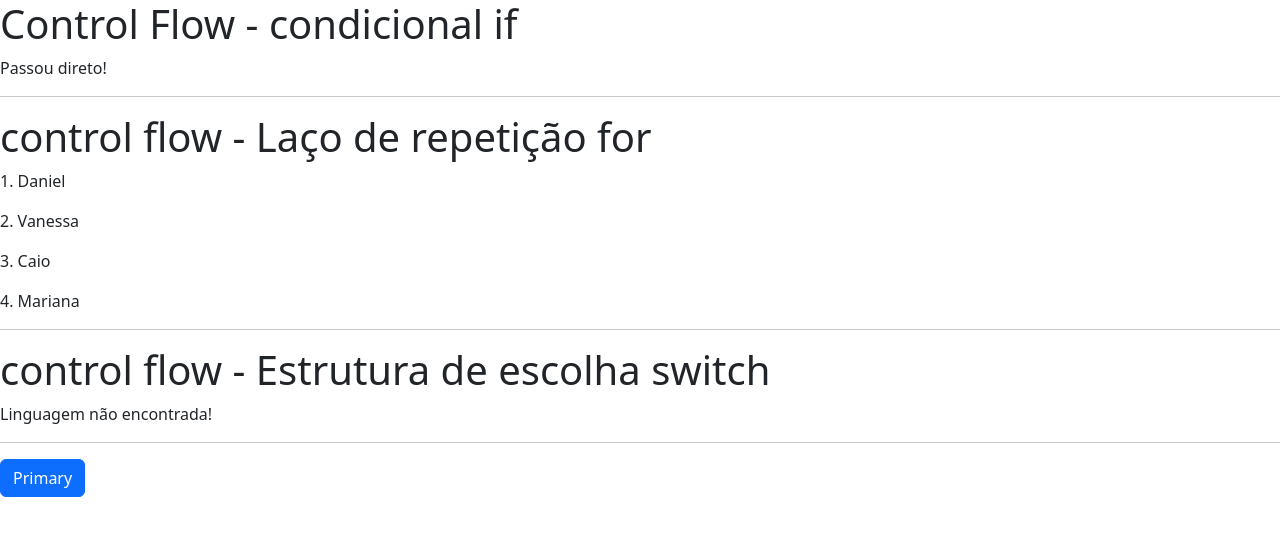
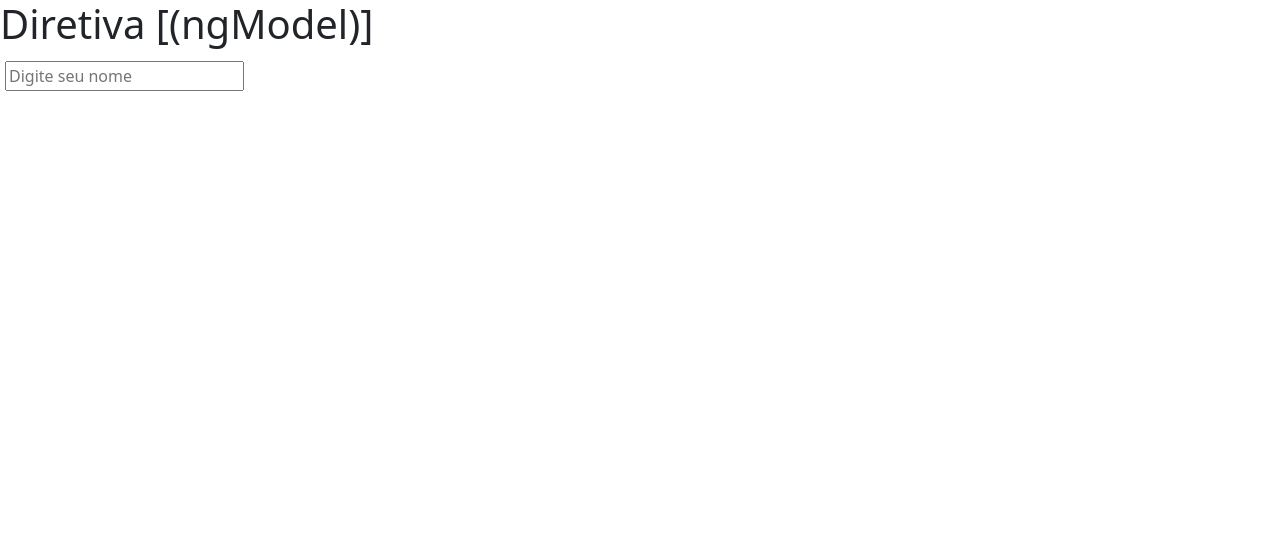
Before and after one commit to Daniel-Penelva/demo-angular17, an Angular app: page / in a window 1280 px wide. Shown: the top 536 px of the page. Built offline with nearby package versions, Linux system fonts and the light colour scheme.

Commit message:
criando componente formulario + diretiva [(ngModel)] + importando FormsModule (Parte 1)

```diff
--- a/src/app/app.component.html
+++ b/src/app/app.component.html
@@ -1 +1 @@
-<app-control-flow></app-control-flow>
+<app-formulario></app-formulario>
--- a/src/app/app.component.ts
+++ b/src/app/app.component.ts
@@ -4,13 +4,14 @@ import { RouterOutlet } from '@angular/router';
 import { Componente01Component } from "./componente01/componente01.component";
 import { DiretivasComponent } from "./diretivas/diretivas.component";
 import { ControlFlowComponent } from "./control-flow/control-flow.component";
+import { FormularioComponent } from "./formulario/formulario.component";
 
 @Component({
     selector: 'app-root',
     standalone: true,
     templateUrl: './app.component.html',
     styleUrls: ['./app.component.css'],
-    imports: [CommonModule, RouterOutlet, Componente01Component, DiretivasComponent, ControlFlowComponent]
+    imports: [CommonModule, RouterOutlet, Componente01Component, DiretivasComponent, ControlFlowComponent, FormularioComponent]
 })
 export class AppComponent {
   title = 'demo-angular17';
--- /dev/null
+++ b/src/app/formulario/formulario.component.css
@@ -0,0 +1,4 @@
+input{
+    margin-left: 5px;
+    margin-top: 5px;
+}
--- /dev/null
+++ b/src/app/formulario/formulario.component.html
@@ -0,0 +1,5 @@
+
+<h1>Diretiva [(ngModel)]</h1>
+
+<input type="text" [(ngModel)]="nome" placeholder="Digite seu nome">
+<h1>{{ nome }}</h1>
--- /dev/null
+++ b/src/app/formulario/formulario.component.ts
@@ -0,0 +1,16 @@
+import { Component } from '@angular/core';
+import { FormsModule } from '@angular/forms';
+
+@Component({
+  selector: 'app-formulario',
+  standalone: true,
+  imports: [FormsModule],
+  templateUrl: './formulario.component.html',
+  styleUrl: './formulario.component.css'
+})
+export class FormularioComponent {
+
+  nome: string = '';
+}
+
+/* Para utilizar formulários em uma aplicação angular vai ser preciso importar o FormsModule. */
```
Also changed, not shown: 1 other file (tests, documents, lock files or other folders).
